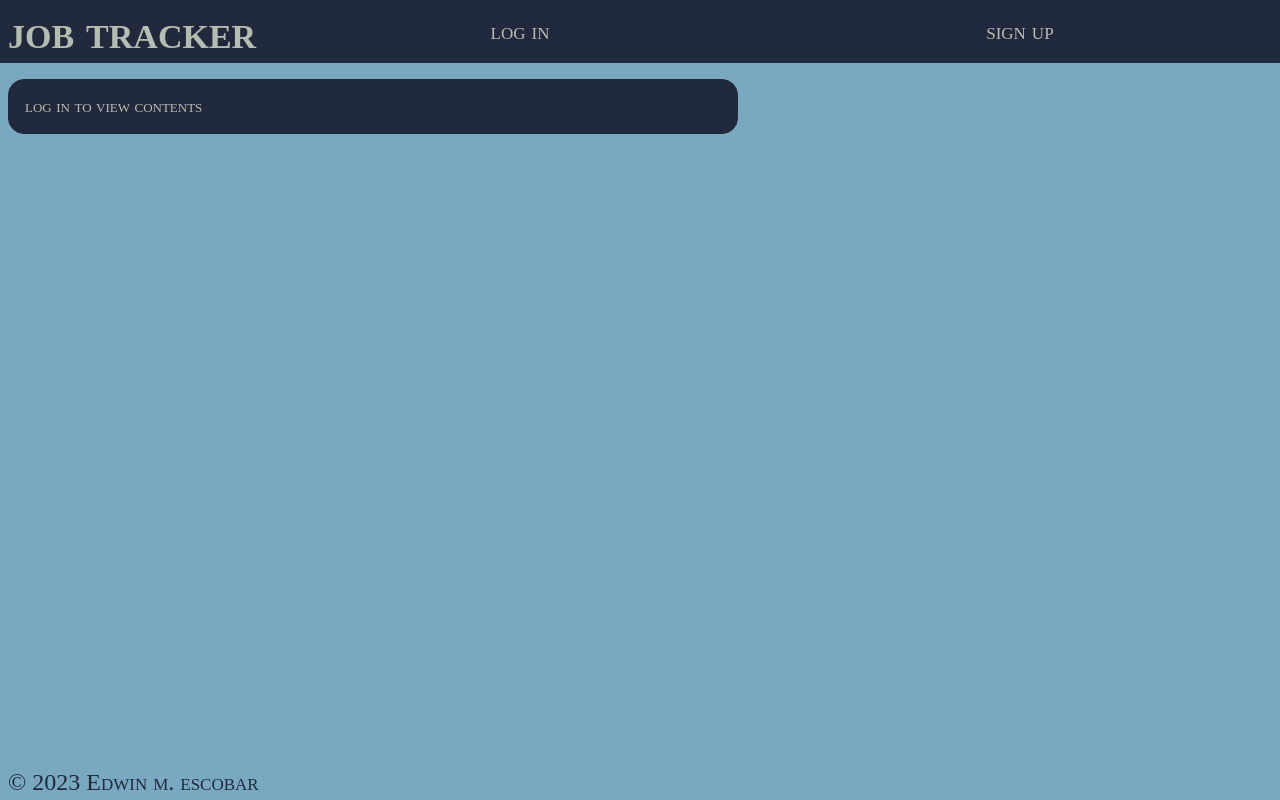
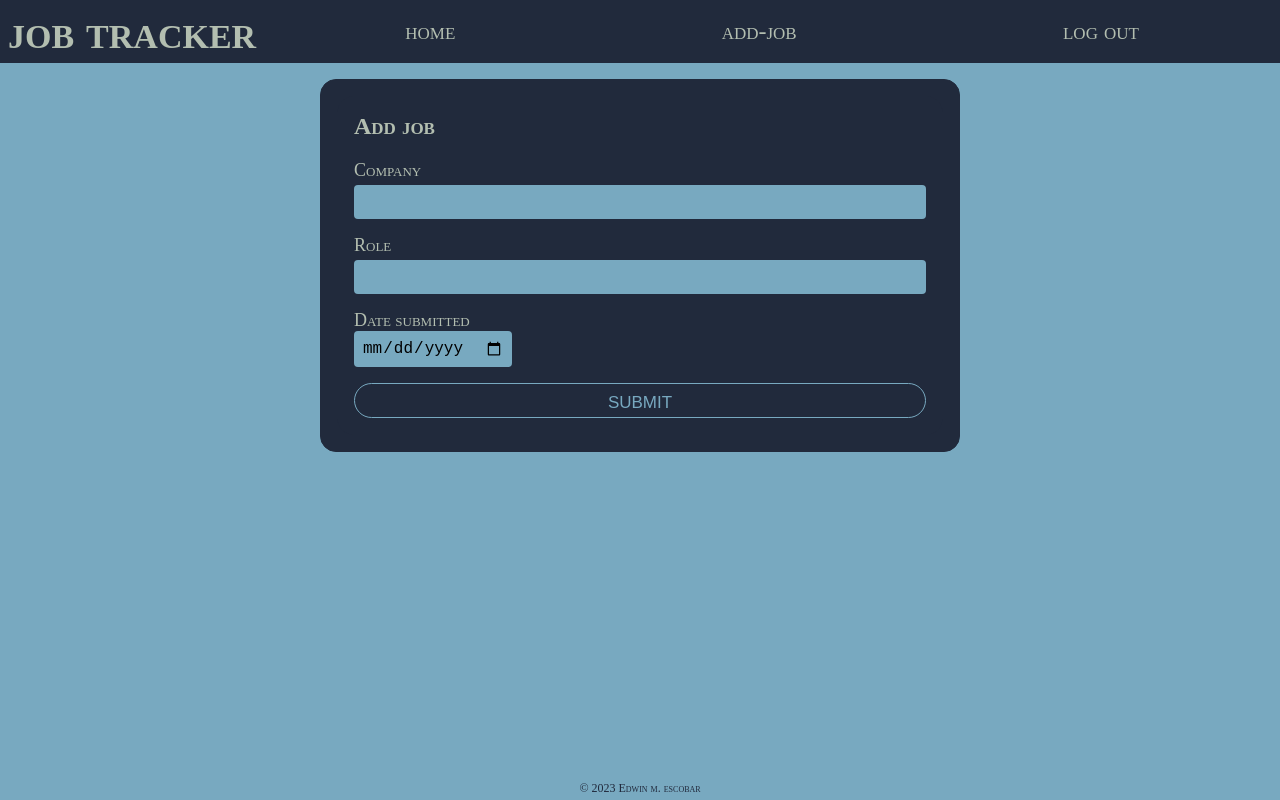
Before and after one commit to escowin/job-tracker, a React (Create React App) app in the folder client/: page /add-job in a window 1280 px wide. Built offline with nearby package versions, Linux system fonts and the light colour scheme.

Commit message:
fine tuned home styles

```diff
--- a/client/src/assets/css/home.css
+++ b/client/src/assets/css/home.css
@@ -25,12 +25,12 @@
 
 .jobs article {
     grid-template-columns: repeat(4, 1fr);
+    padding: .25rem .5rem;
 }
 
 .job {
     background-color: rgba(255, 255, 255, 0.05);
     border-radius: 2rem;
-    padding: .25rem .5rem;
     align-items: center;
 }
 
@@ -52,36 +52,53 @@
         grid-template-columns: repeat(5, 1fr);
     }
 
-    .job p:nth-child(1) {
+    .jobs article p:nth-child(1) {
         padding-left: .25rem;
     }
 }
 
 @media screen and (min-width: 1024px) {
 
+    main {
+        grid-template-areas:
+        "c a"
+        "c b";
+    }
+
     .jobs {
         height: 100%;
         overflow-y: scroll;
     }
 
+    /* section | displays users stats */
     .user-profile {
         display: flex;
-        width: fit-content;
+        flex-direction: row;
+        justify-content: space-between;
+        grid-area: a;
     }
 
     .user-profile article {
         display: grid;
-        grid-template-columns: 1fr 1fr;
+        text-align: center;
+    }
+
+    .user-profile .count {
+        padding: 0;
+    }
+
+    /* section | form */
+    .form-section {
+        grid-area: c;
+    }
+
+    .list-section {
+        grid-area: b;
     }
 
     .jobs article {
         grid-template-columns: 1fr 2fr 8% 5% 10%;
-        width: 100%;
         gap: 1rem;
-    }
-
-    .user-profile .count {
-        padding: 0;
     }
 
     .jobs h2 {
--- a/client/src/assets/css/index.css
+++ b/client/src/assets/css/index.css
@@ -189,12 +189,19 @@
     height: 100vh;
   }
 
+  footer {
+    align-items: center;
+    font-size: .75rem;
+  }
+
   main {
     display: grid;
     align-items: flex-start;
     grid-template-columns: auto auto;
     overflow: hidden;
     font-size: 1.125rem;
+    padding: 1rem .5rem 0 .5rem;
+    gap: .5rem;
   }
 
   button {
--- a/client/src/assets/css/job-form.css
+++ b/client/src/assets/css/job-form.css
@@ -20,9 +20,20 @@
 }
 
 @media screen and (min-width: 1024px) {
+    main {
+        grid-template-areas:
+            "c a"
+            "c b";
+        grid-template-rows: max-content auto;
+    }
+
     .job-form-section {
         grid-column: span 2;
         justify-self: center;
         width: 50vw;
     }
+
+    .job-form {
+        gap: 1rem 0;
+    }
 }
--- a/client/src/assets/css/job.css
+++ b/client/src/assets/css/job.css
@@ -1,5 +1,5 @@
 .job-section,
-.notes-section {
+#notes-section {
     width: 100%;
 }
 
@@ -16,7 +16,7 @@
     gap: 1rem;
 }
 
-.notes-section {
+#notes-section {
     max-height: 60vh;
     overflow-y: hidden;
 }
@@ -63,9 +63,6 @@
 
 @media screen and (min-width: 1024px) {
 
-    /* h2 {
-        font-size: 1.5rem;
-    } */
     .job-details {
         display: flex;
         flex-direction: column;
@@ -75,13 +72,17 @@
         padding-left: 1rem;
     }
 
-    .notes-section {
-        width: 60vw;
+    .list-section {
+        width: 100%;
+    }
+
+    /* section | notes */
+    #notes-section {
         max-height: inherit;
         height: 100%;
     }
 
-    .notes-section button {
+    #notes-section button {
         padding: .15rem 1rem;
     }
 
--- a/client/src/components/Footer.js
+++ b/client/src/components/Footer.js
@@ -1,6 +1,6 @@
 function Footer() {
   const date = new Date().getFullYear();
-  const repo = "https://github.com/escowin/job-app-tracker";
+  const repo = "https://github.com/escowin/job-tracker";
 
   const handleClick = () => window.open(repo, "_blank");
 
--- a/client/src/components/JobForm.js
+++ b/client/src/components/JobForm.js
@@ -95,7 +95,7 @@
   };
 
   return (
-    <>
+    <section className="form-section">
       <h2>{capitalizeFirstLetter(title)}</h2>
 
       <form onSubmit={handleFormSubmit} className="job-form">
@@ -140,7 +140,7 @@
         </article>
         {error && <span>error</span>}
       </form>
-    </>
+    </section>
   );
 }
 
--- a/client/src/components/NoteForm.js
+++ b/client/src/components/NoteForm.js
@@ -20,14 +20,14 @@
   };
 
   return (
-    <article>
+    <section className="form-section">
       <form onSubmit={handleFormSubmit} className="note-form">
         <label>add note</label>
         <textarea name="note" value={note} onChange={handleChange}/>
         <button type="submit">submit</button>
       </form>
       {error && <span>error</span>}
-    </article>
+    </section>
   );
 }
 
--- a/client/src/pages/Home.js
+++ b/client/src/pages/Home.js
@@ -3,6 +3,8 @@
 import Auth from "../utils/auth";
 import Profile from "../components/Profile";
 import JobLists from "../components/JobsList";
+import JobForm from "../components/JobForm";
+
 import "../assets/css/home.css";
 
 function Home() {
@@ -11,6 +13,7 @@
   const { loading, data } = useQuery(QUERY_ME);
   const user = data?.me || {};
   const jobs = user?.jobs || [];
+  const minWidth = window.innerWidth >= 1024;
 
   if (loading) {
     return <section className="message">Loading...</section>;
@@ -18,9 +21,10 @@
 
   return (
     <>
-      {loggedIn && user ? (
+      {loggedIn && user.username ? (
         <>
           <Profile user={user} />
+          {minWidth && <JobForm initialValues={{}} title={"add job"} />}
           <JobLists jobs={jobs} />
         </>
       ) : (
--- a/client/src/pages/Job.js
+++ b/client/src/pages/Job.js
@@ -76,8 +76,8 @@
           {error && <span>error</span>}
         </article>
       </section>
-      <section className="notes-section list-section">
-        <NoteForm jobId={job._id}/>
+      <NoteForm jobId={job._id}/>
+      <section className="list-section" id="notes-section">
         <h2>Notes</h2>
         {job.noteCount > 0 && <NoteList notes={job.notes} jobId={job._id} status={job.status}/>}
       </section>
--- a/client/src/utils/auth.js
+++ b/client/src/utils/auth.js
@@ -8,7 +8,7 @@
   }
 
   // checks if the user is still logged in
-  loggedIn() {
+  async loggedIn() {
     // checks if there is a saved jwt that's still valid
     const token = this.getToken();
     // uses type coersion to check if jwt is NOT undefined && NOT expired
```
Also changed, not shown: 1 other file (tests, documents, lock files or other folders).
